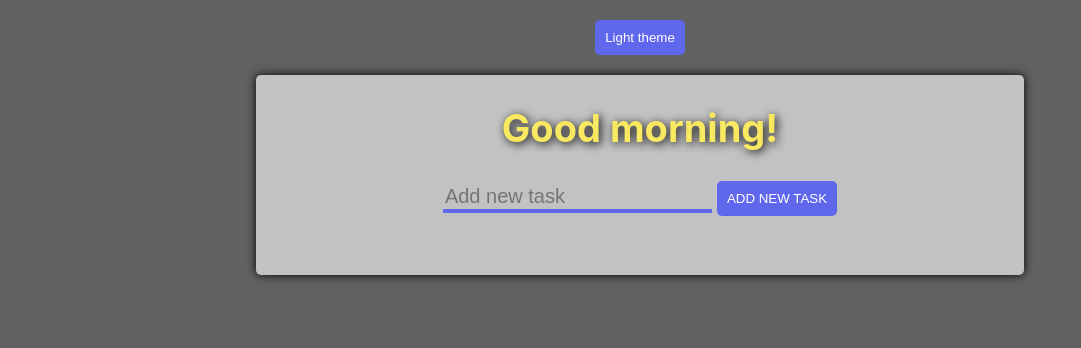
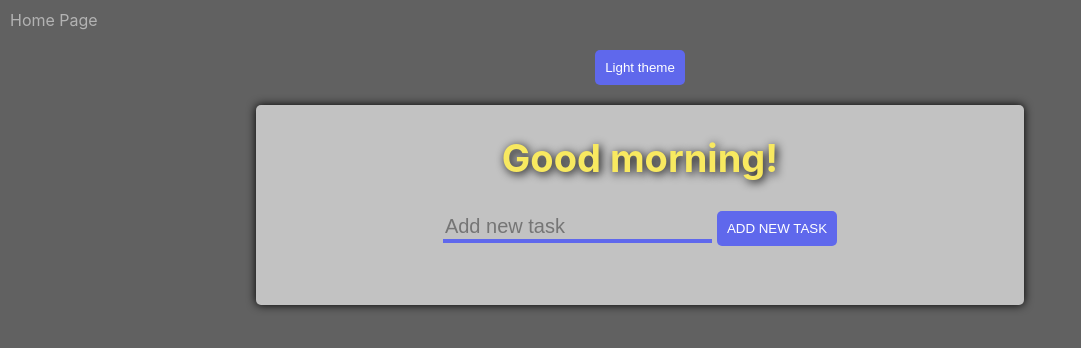
Before and after one commit to nos64/creative-toDo, a React (Create React App) app in the folder todo/: page /myTodo in a window 1280 px wide. Shown: the top 348 px of the page, without its empty margins (0-1081 px from the left). Built offline with nearby package versions, Linux system fonts and the light colour scheme.

Commit message:
add NoMatch component, modify App component

```diff
--- a/todo/src/App.js
+++ b/todo/src/App.js
@@ -1,55 +1,29 @@
-import React, { useState} from 'react';
-import './App.css';
-import ToDo from './components/Todo/ToDo';
-import { ThemeContext} from './components/ThemeContext/ThemeContext';
-import WithLoadingComponent from './components/Hoc/Hoc';
+import Preview from '../src/components/Preview/Preview';
+import TodoApp from './components/TodoApp/TodoApp';
+import NoMatch from './components/NoMatch/NoMatch';
+import {
+  BrowserRouter,
+  Routes,
+  Route
+} from "react-router-dom";
 import PropTypes from 'prop-types';
 
 const App = () => {
-  const [theme, setTheme] = useState('light');
-  const [textBtn, setTextBtn] = useState('Light theme');
-
-  const handlerToggleTheme = () => setTheme(theme === 'dark' ? 'light' : 'dark');
-
-  const handlerToggleDescriptionBtn = () => {
-
-    const THEME_MODE = {
-      DARK: 'Dark theme',
-      LIGHT: 'Light theme',
-    };
-
-    setTextBtn(
-      textBtn === THEME_MODE.LIGHT ?
-      THEME_MODE.DARK :
-      THEME_MODE.LIGHT
-    );
-
-  }
-
-  const handlerToggleThemeAndDescriptionBtn = () => {
-    handlerToggleTheme();
-    handlerToggleDescriptionBtn();
-  }
 
   return (
-
-    <ThemeContext.Provider value={theme}>
-      <button
-        className={`switch-btn-${theme} switch-btn`}
-        onClick={handlerToggleThemeAndDescriptionBtn}>
-        {textBtn}
-      </button>
-
-      <ToDo/>
-
-    </ThemeContext.Provider>
+    <BrowserRouter>
+      <Routes>
+        <Route path="/" element={<Preview/>} />
+        <Route path="myTodo" element={<TodoApp />} />
+        <Route path="*" element={<NoMatch />} />
+      </Routes>
+    </BrowserRouter>
   )
 
 }
 
-ThemeContext.Provider.propTypes = {
-  value: PropTypes.string,
-  children: PropTypes.arrayOf(PropTypes.element),
+BrowserRouter.propTypes = {
+  children: PropTypes.element,
 }
 
-export default WithLoadingComponent(App);
+export default App;
--- /dev/null
+++ b/todo/src/components/NoMatch/NoMatch.css
@@ -0,0 +1,8 @@
+.moMatch-text {
+  max-width: 500px;
+  font-size: 50px;
+  color: #da9696;
+  margin-left: auto;
+  margin-right: auto;
+
+}
--- /dev/null
+++ b/todo/src/components/NoMatch/NoMatch.js
@@ -0,0 +1,15 @@
+import './NoMatch.css'
+import { Link } from 'react-router-dom';
+
+const NoMatch = () => {
+  return  (
+    <>
+      <Link className='preview-link' to="/">Home Page</Link>
+      <div className="moMatch-text">
+        <p>There's nothing here!</p>
+      </div>
+    </>
+  )
+}
+
+export default NoMatch;
--- a/todo/src/App.css
+++ b/todo/src/components/TodoApp/TodoApp.css
@@ -1,5 +1,6 @@
 body {
   background-color:rgb(97, 97, 97);
+  margin-top: 10px;
 }
 
 .switch-btn-light {
@@ -32,5 +33,32 @@ body {
 
 .switch-btn-dark:hover {
   background-color:rgb(41, 41, 41);
+}
 
+.preview-link {
+  color:#b3b3b3;
+  text-decoration: none;;
+  margin-left: 10px;
+  position: relative;
+  transition: color 0.3s;
 }
+
+.preview-link::before {
+content: '';
+position: absolute;
+bottom: 0;
+left: 0;
+width: 100%;
+height: 2px;
+background-color: #ffffff;
+transition: transform 0.3s;
+transform: scaleX(0);
+}
+
+.preview-link:hover::before {
+transform: scaleX(1);
+}
+
+.preview-link:hover {
+color: #ffffff;
+}
--- /dev/null
+++ b/todo/src/components/TodoApp/TodoApp.js
@@ -0,0 +1,61 @@
+import React, { useState} from 'react';
+import './TodoApp.css';
+import ToDo from '../Todo/ToDo';
+import { ThemeContext} from '../ThemeContext/ThemeContext';
+import WithLoadingComponent from '../Hoc/Hoc';
+import PropTypes from 'prop-types';
+import { Link } from "react-router-dom";
+
+const TodoApp = () => {
+  const [theme, setTheme] = useState('light');
+  const [textBtn, setTextBtn] = useState('Light theme');
+
+  const handlerToggleTheme = () => setTheme(theme === 'dark' ? 'light' : 'dark');
+
+  const handlerToggleDescriptionBtn = () => {
+
+    const THEME_MODE = {
+      DARK: 'Dark theme',
+      LIGHT: 'Light theme',
+    };
+
+    setTextBtn(
+      textBtn === THEME_MODE.LIGHT ?
+      THEME_MODE.DARK :
+      THEME_MODE.LIGHT
+    );
+
+  }
+
+  const handlerToggleThemeAndDescriptionBtn = () => {
+    handlerToggleTheme();
+    handlerToggleDescriptionBtn();
+  }
+
+  return (
+
+    <ThemeContext.Provider value={theme}>
+    <Link className='preview-link' to="/">Home Page</Link>
+      <button
+        className={`switch-btn-${theme} switch-btn`}
+        onClick={handlerToggleThemeAndDescriptionBtn}>
+        {textBtn}
+      </button>
+
+      <ToDo/>
+
+    </ThemeContext.Provider>
+  )
+
+}
+
+ThemeContext.Provider.propTypes = {
+  value: PropTypes.string,
+  children: PropTypes.arrayOf(PropTypes.element),
+}
+
+Link.propTypes = {
+  children: PropTypes.string,
+}
+
+export default WithLoadingComponent(TodoApp);
--- a/todo/src/index.js
+++ b/todo/src/index.js
@@ -1,23 +1,12 @@
 import React from 'react';
 import ReactDOM from 'react-dom';
 import './index.css';
-// import { BrowserRouter } from "react-router-dom";
 import App from './App';
-import Preview from '../src/components/Preview/Preview';
-import {
-  BrowserRouter,
-  Routes,
-  Route
-} from "react-router-dom";
+
 
 ReactDOM.render(
-    // <React.StrictMode>
-      <BrowserRouter>
-      <Routes>
-        <Route path="/" element={<Preview/>} />
-        <Route path="myTodo" element={<App />} />
-        </Routes>
-      </BrowserRouter>,
-    // </React.StrictMode>,
+  <React.StrictMode>
+    <App/>
+  </React.StrictMode>,
   document.getElementById('root')
 );
```
Also changed, not shown: todo/src/components/routes/routes.js (added, +15 -0 lines).
